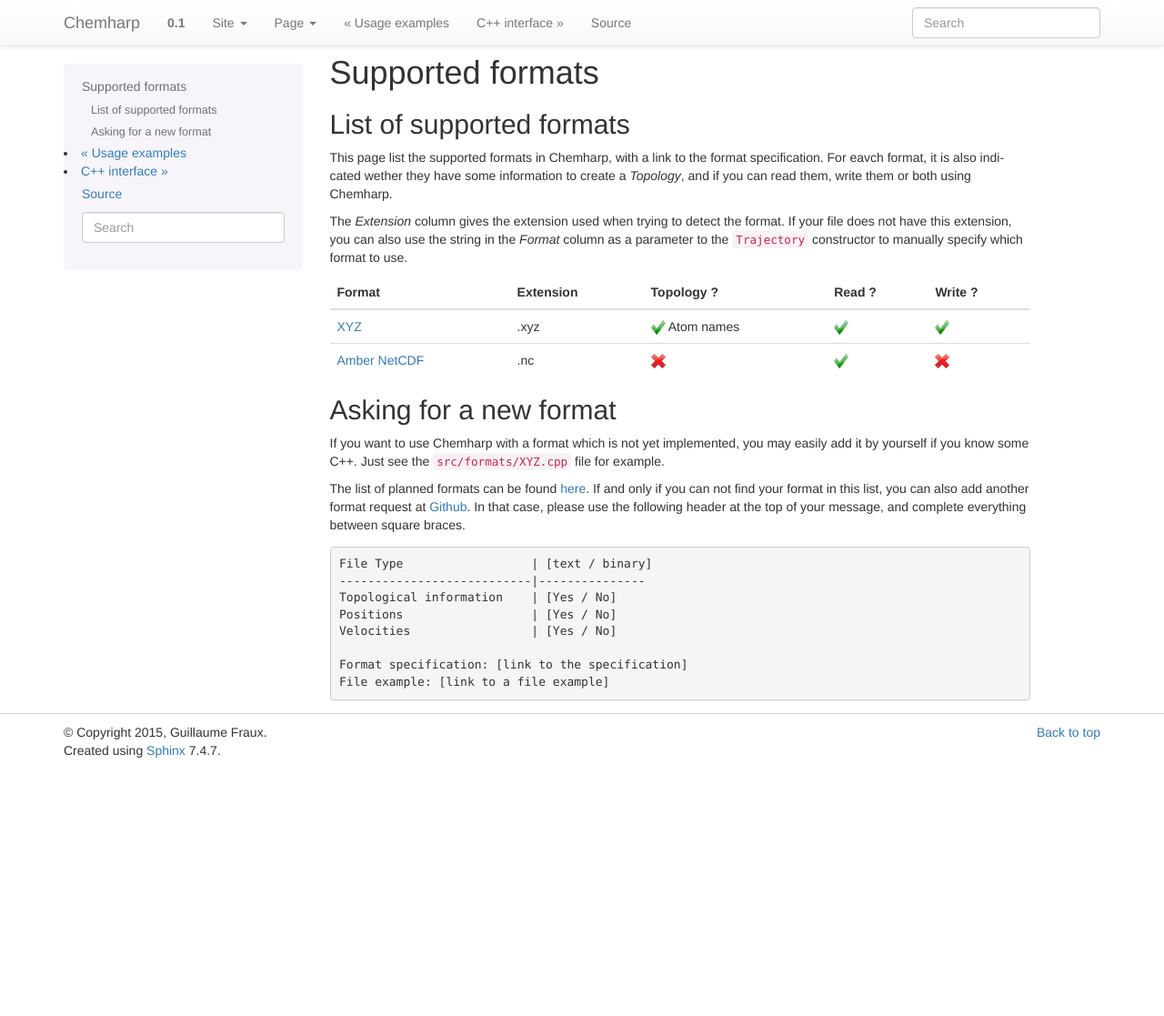
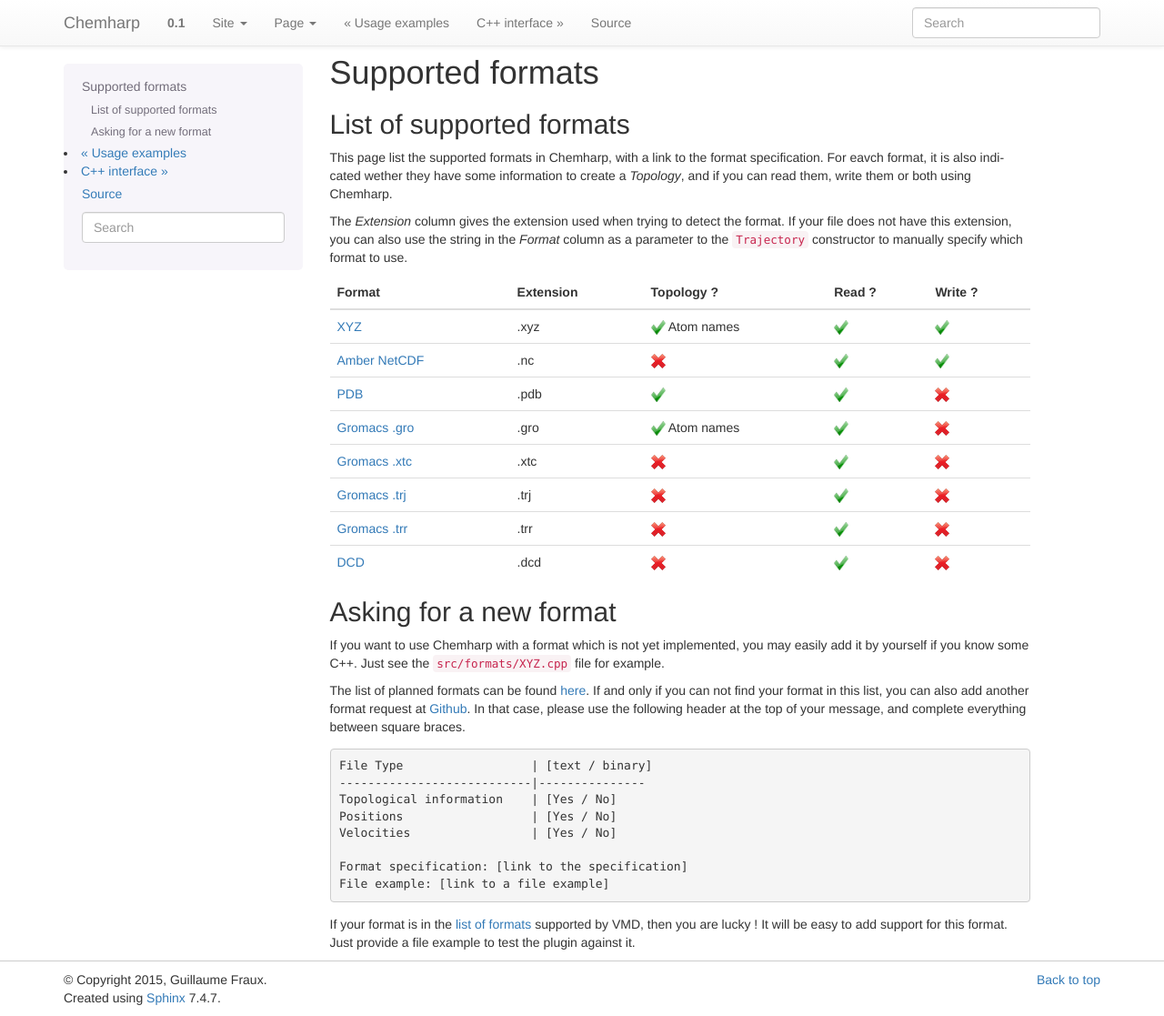
Before and after one commit to chemfiles/chemfiles, a Sphinx documentation site: the page built from doc/formats.rst, in a window 1280 px wide and 1117 px high. Shown: the whole window at 91% size. Built offline with Sphinx 7.4.7, drawn with Linux system fonts in a browser that asks for light colours; pages that are not in the unit, such as notebooks, are missing from menus.

Commit message:
Add documentation for the new formats

```diff
--- a/doc/formats.rst
+++ b/doc/formats.rst
@@ -19,12 +19,29 @@
 +===================+============+===================+=========+=========+
 | `XYZ`_            | .xyz       | |yes| Atom names  | |yes|   | |yes|   |
 +-------------------+------------+-------------------+---------+---------+
-| `Amber NetCDF`_   | .nc        | |no|              | |yes|   | |no|    |
+| `Amber NetCDF`_   | .nc        | |no|              | |yes|   | |yes|   |
 +-------------------+------------+-------------------+---------+---------+
-
+| `PDB`_            | .pdb       | |yes|             | |yes|   | |no|    |
++-------------------+------------+-------------------+---------+---------+
+| `Gromacs .gro`_   | .gro       | |yes| Atom names  | |yes|   | |no|    |
++-------------------+------------+-------------------+---------+---------+
+| `Gromacs .xtc`_   | .xtc       | |no|              | |yes|   | |no|    |
++-------------------+------------+-------------------+---------+---------+
+| `Gromacs .trj`_   | .trj       | |no|              | |yes|   | |no|    |
++-------------------+------------+-------------------+---------+---------+
+| `Gromacs .trr`_   | .trr       | |no|              | |yes|   | |no|    |
++-------------------+------------+-------------------+---------+---------+
+| `DCD`_            | .dcd       | |no|              | |yes|   | |no|    |
++-------------------+------------+-------------------+---------+---------+
 
 .. _XYZ: http://openbabel.org/wiki/XYZ
 .. _Amber NetCDF: http://ambermd.org/netcdf/nctraj.xhtml
+.. _PDB: http://www.rcsb.org/pdb/static.do?p=file_formats/pdb/index.html
+.. _Gromacs .gro: http://manual.gromacs.org/current/online/gro.html
+.. _Gromacs .xtc: http://manual.gromacs.org/current/online/xtc.html
+.. _Gromacs .trj: http://manual.gromacs.org/current/online/trj.html
+.. _Gromacs .trr: http://manual.gromacs.org/current/online/trr.html
+.. _DCD: http://www.ks.uiuc.edu/Research/vmd/plugins/molfile/dcdplugin.html
 
 .. |yes| image:: static/img/yes.png
           :alt: Yes
@@ -43,11 +60,12 @@
 easily add it by yourself if you know some C++. Just see the :file:`src/formats/XYZ.cpp`
 file for example.
 
-The list of planned formats can be found `here <https://github.com/Luthaf/Chemharp/labels/New%20Format>`_.
-If and only if you can not find your format in this list, you can also add
-another format request at `Github <https://github.com/Luthaf/Chemharp/issues/new>`_.
-In that case, please use the following header at the top of your message, and
-complete everything between square braces.
+The list of planned formats can be found `here
+<https://github.com/Luthaf/Chemharp/labels/New%20Format>`_. If and only if you can
+not find your format in this list, you can also add another format request at `Github
+<https://github.com/Luthaf/Chemharp/issues/new>`_. In that case, please use the
+following header at the top of your message, and complete everything between square
+braces.
 
 .. code-block:: text
 
@@ -59,3 +77,9 @@
 
     Format specification: [link to the specification]
     File example: [link to a file example]
+
+If your format is in the `list of formats`_ supported by VMD, then you are lucky ! It
+will be easy to add support for this format. Just provide a file example to test the
+plugin against it.
+
+.. _list of formats: http://www.ks.uiuc.edu/Research/vmd/plugins/molfile/
```
Also changed, not shown: NEWS.md (+5 -0 lines), README.md (+11 -0 lines).
